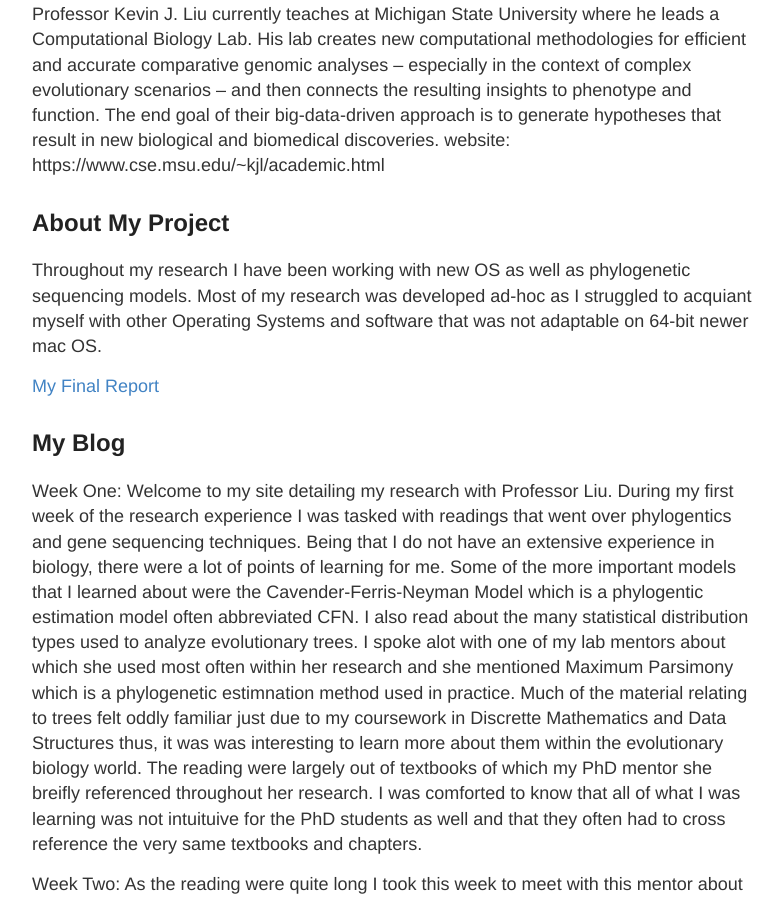
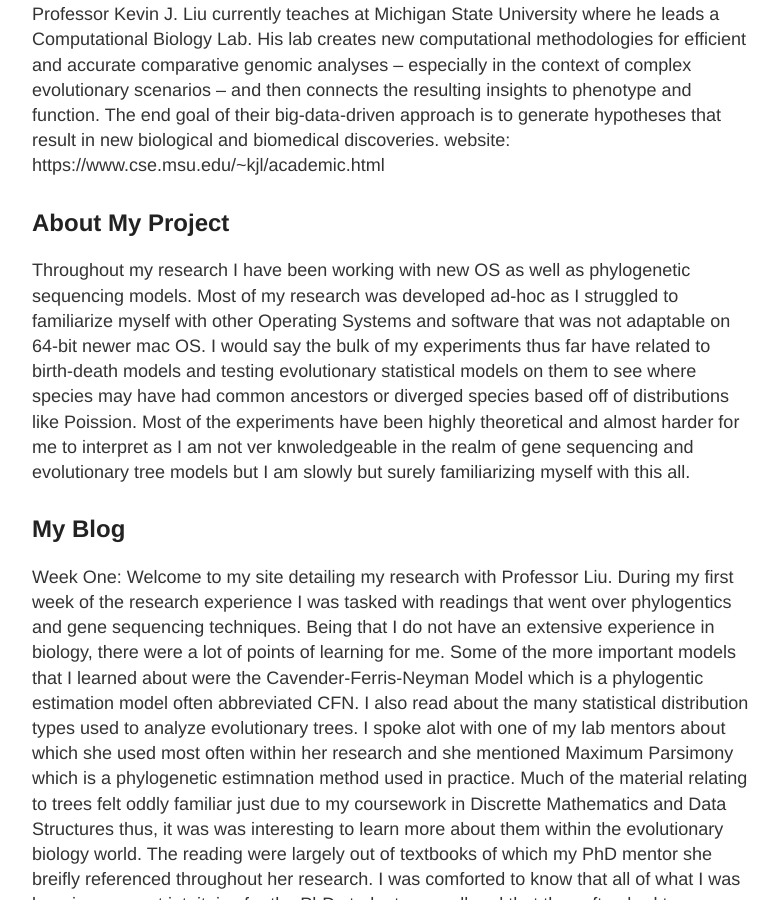
Before and after one commit to crevrobs21/crevrob21.github.io, a Jekyll site: the page built from index.md, in a window 1280 px wide and 900 px high, scrolled down 545 px. Shown: the whole window, without its empty margins (248-1031 px from the left). Built offline with Jekyll 4.4.1, drawn with Linux system fonts in a browser that asks for light colours.

Commit message:
Update index.md

```diff
--- a/index.md
+++ b/index.md
@@ -17,9 +17,9 @@ website: https://www.cse.msu.edu/~kjl/academic.html
 
 ## About My Project
 
-Throughout my research I have been working with new OS as well as phylogenetic sequencing models. Most of my research was developed ad-hoc as I struggled to acquiant myself with other Operating Systems and software that was not adaptable on 64-bit newer mac OS.
+Throughout my research I have been working with new OS as well as phylogenetic sequencing models. Most of my research was developed ad-hoc as I struggled to familiarize myself with other Operating Systems and software that was not adaptable on 64-bit newer mac OS. I would say the bulk of my experiments thus far have related to birth-death models and testing evolutionary statistical models on them to see where species may have had common ancestors or diverged species based off of distributions like Poission. Most of the experiments have been highly theoretical and almost harder for me to interpret as I am not ver knwoledgeable in the realm of gene sequencing and evolutionary tree models but I am slowly but surely familiarizing myself with this all.
 
-[My Final Report](files/finalreport.pdf)
+
 
 ## My Blog
 
```
